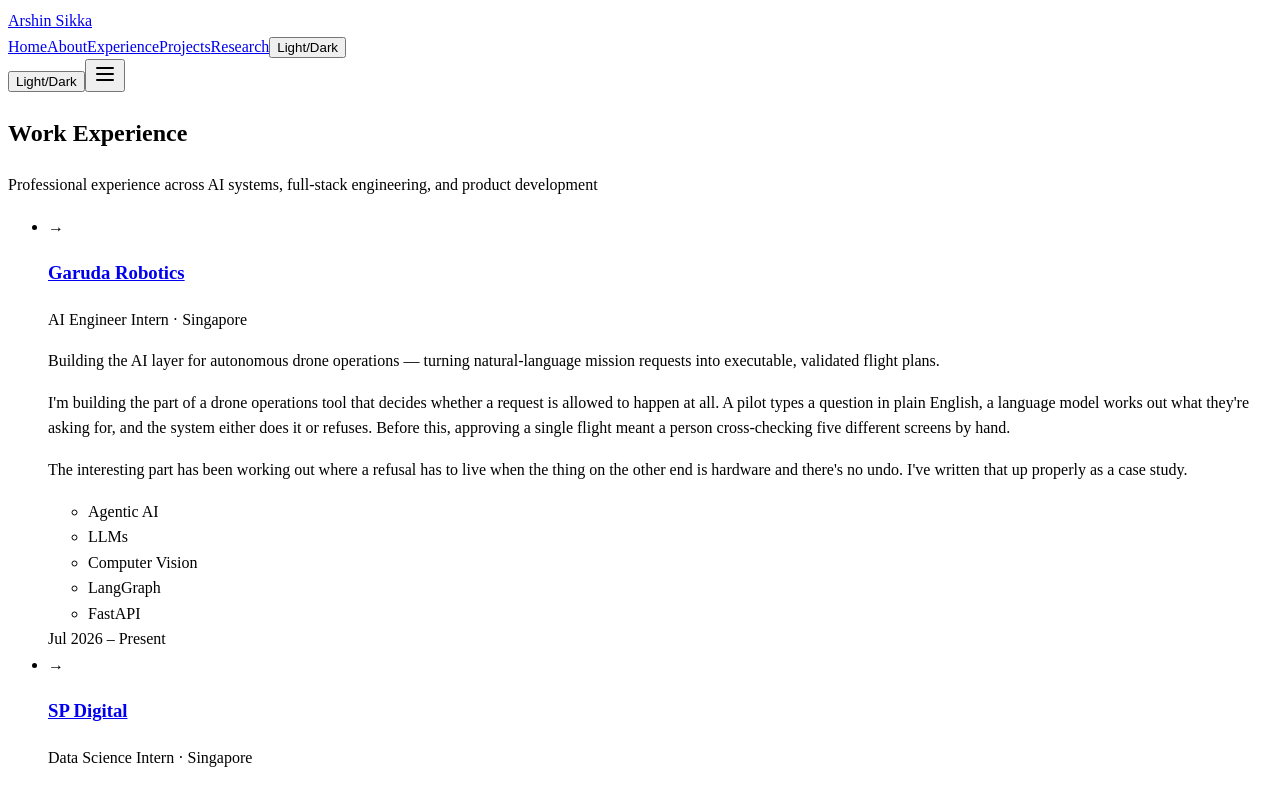
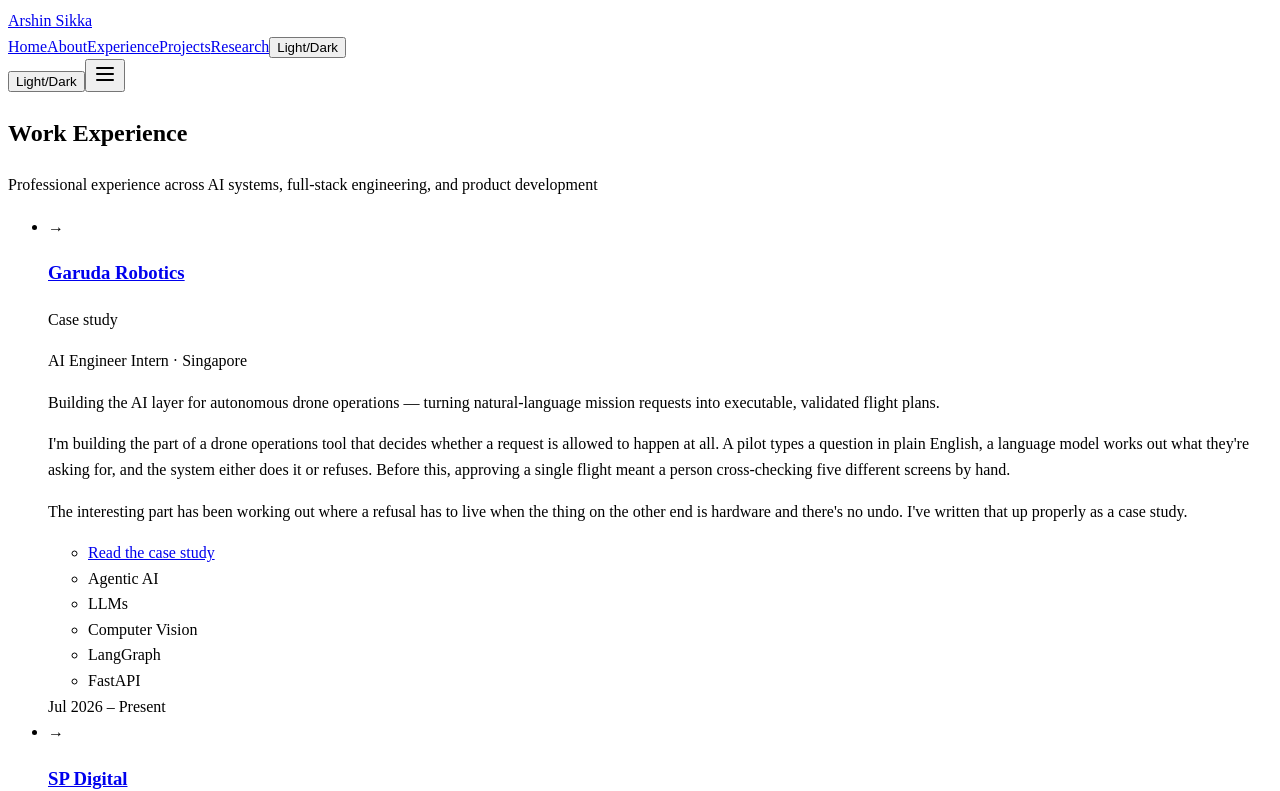
Before and after one commit to arshinsikka/portfolio, a React (Vite) app in the folder client/: page /work in a window 1280 px wide. Shown: the top 791 px of the page. Built offline with nearby package versions, Linux system fonts and the light colour scheme.

Commit message:
Add the case study marker and link to /work
- Three of six roles carry the CASE STUDY marker, driven off the same value that decides the link
- Garuda gains a Read the case study link matching SP Digital
- fetchpriority fix and marker verified to cost no row height at 1440

```diff
--- a/client/src/components/work-experience.tsx
+++ b/client/src/components/work-experience.tsx
@@ -46,15 +46,26 @@
       </p>
 
       <ul className="mt-s5">
-        {roles.map((role) => (
+        {roles.map((role) => {
+          // Derived once so the marker and the destination can never disagree:
+          // a row claims to lead to a case study exactly when it leads to one.
+          const href = detailHref(role.projectSlug);
+          return (
             <IndexRow
               key={role.slug}
               primary={role.company}
               secondary={`${role.title} · ${role.location}`}
-            href={detailHref(role.projectSlug)}
+              href={href}
               date={role.dates}
               tags={role.tags}
               current={role.slug === currentRoleSlug}
+              /*
+                Same problem /projects had: three of six rows lead somewhere
+                and nothing at rest says which. Column one here is a
+                single-line company name on every row — 23px against column
+                two's 95–703px — so the label costs no row height at all.
+              */
+              marker={href ? sectionCopy.projects.caseStudyLabel : undefined}
             >
               <Prose className="text-small">{role.description}</Prose>
               <RoleBody body={role.body} />
@@ -63,9 +74,9 @@
                   {role.links.map((link) => (
                     <li key={link.url}>
                       {/*
-                      A role link can now point back into the site (SP Digital
-                      links to its own case study), so `external` is decided by
-                      the URL rather than assumed. Hardcoding it would open an
+                        A role link can point back into the site (both case
+                        study links do), so `external` is decided by the URL
+                        rather than assumed. Hardcoding it would open an
                         internal route in a new tab.
                       */}
                       <TextLink
@@ -80,7 +91,8 @@
                 </ul>
               )}
             </IndexRow>
-        ))}
+          );
+        })}
       </ul>
     </Block>
   );
--- a/client/src/content/roles.ts
+++ b/client/src/content/roles.ts
@@ -19,6 +19,13 @@
     ],
     tags: ["Agentic AI", "LLMs", "Computer Vision", "LangGraph", "FastAPI"],
     projectSlug: "garuda-refusal-layer",
+    links: [
+      {
+        label: "Read the case study",
+        url: "/projects/garuda-refusal-layer",
+        kind: "website",
+      },
+    ],
     isCurrent: true,
   },
   {
```
Lines whose indentation alone changed are shown as unchanged.
